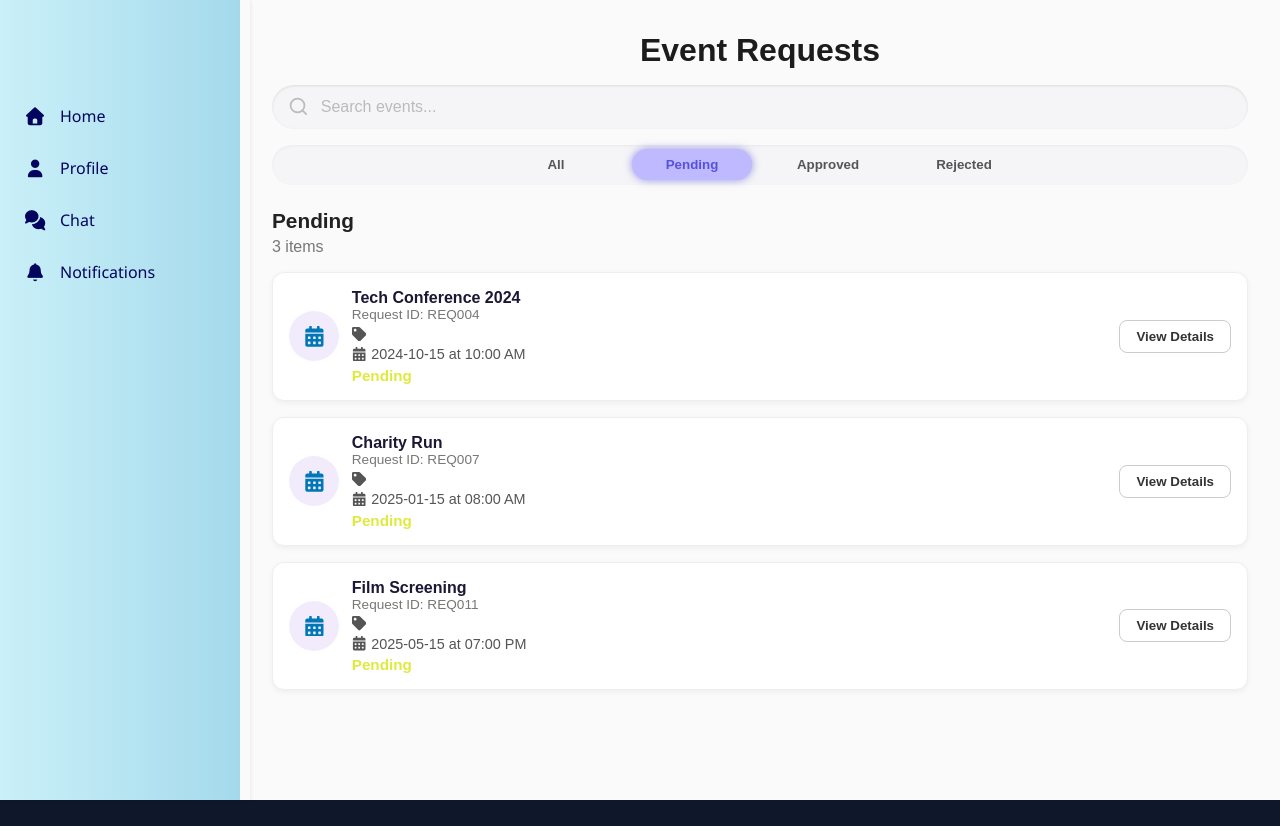
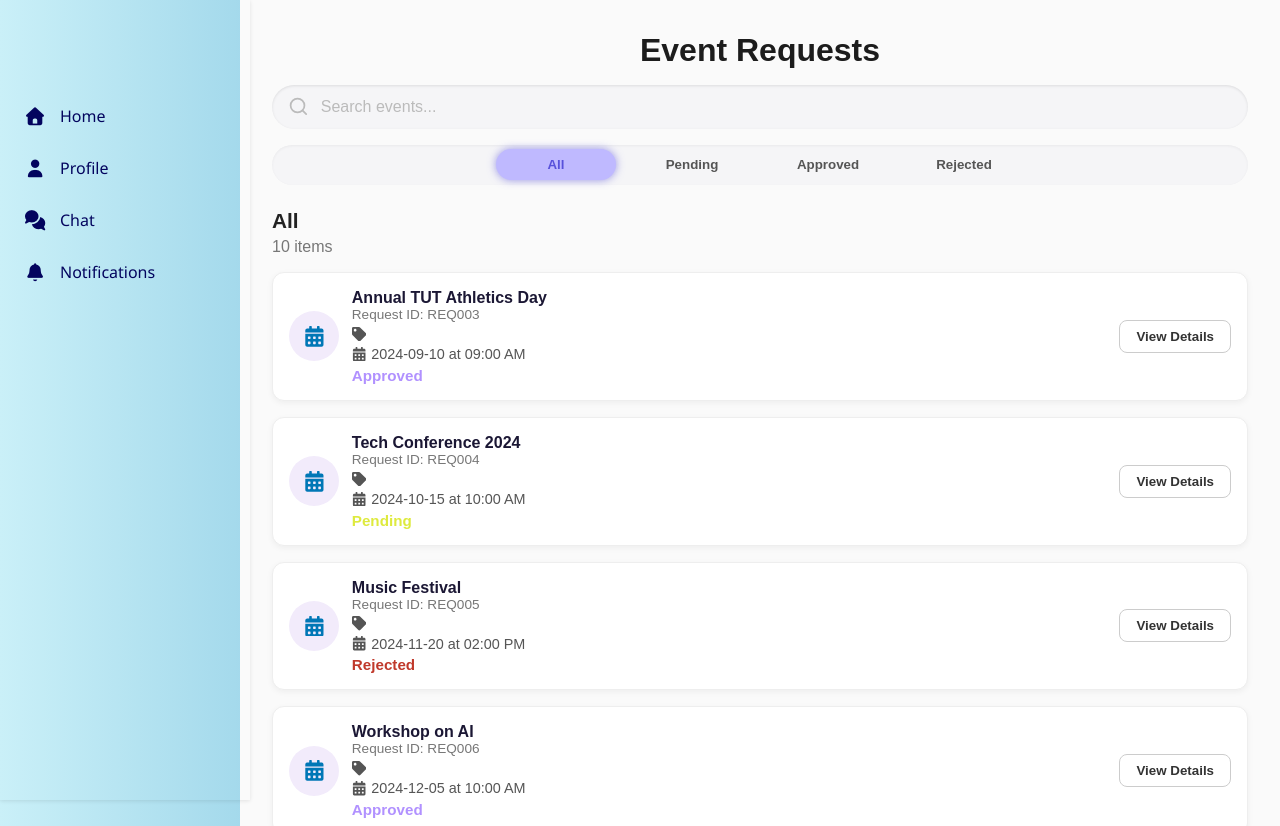
Before and after one commit to Ndivho-Ramatshimbila/FrontEndWeb2, a React (Vite) app: page /admin/approvals in a window 1280 px wide. Shown: the top 826 px of the page. Built offline with nearby package versions, Linux system fonts and the light colour scheme.

Commit message:
Fixed the navigation to admin view details route

```diff
--- a/src/pages/AdminDashboard/ApprovalScreen.jsx
+++ b/src/pages/AdminDashboard/ApprovalScreen.jsx
@@ -2,6 +2,8 @@ import React, { useState, useEffect } from "react";
 import "../../styles/pages/_approvalqueue.scss";
 import { FaCalendarAlt, FaTag } from "react-icons/fa";
 import { FiSearch } from "react-icons/fi";
+import { useNavigate } from 'react-router-dom';
+
 
 const eventsData = [
   {
@@ -81,10 +83,12 @@ const eventsData = [
 const tabs = ["All", "Pending", "Approved", "Rejected"];
 
 export default function ApprovalScreen() {
-  const [selectedTab, setSelectedTab] = useState("Pending");
+  const [selectedTab, setSelectedTab] = useState("All");
   const [filteredEvents, setFilteredEvents] = useState(eventsData);
   const [selectedEvent, setSelectedEvent] = useState(null);
   const [searchTerm, setSearchTerm] = useState("");
+  const navigate = useNavigate();
+
 
   useEffect(() => {
     let filtered = selectedTab === "All"
@@ -212,8 +216,11 @@ export default function ApprovalScreen() {
                       <p className={`status ${getStatusColor(event.status)}`}>{event.status}</p>
                     </div>
                   </div>
-                  <button className="view-btn" onClick={() => setSelectedEvent(event)}>
-                    View Details
+                  <button
+                  className="view-btn"
+                  onClick={() => navigate(`/admin/details/${event.id}`)}
+                  >
+                  View Details
                   </button>
                 </div>
               ))
```
